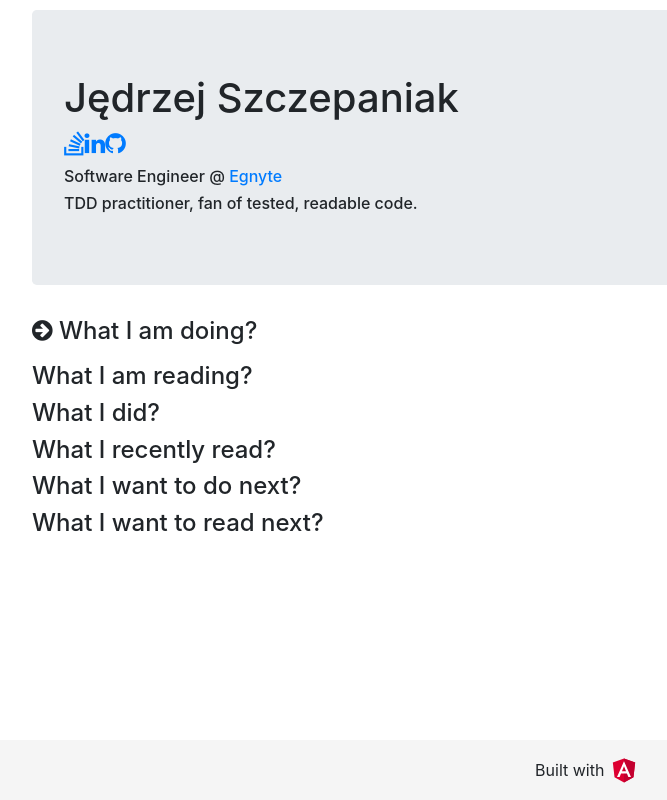
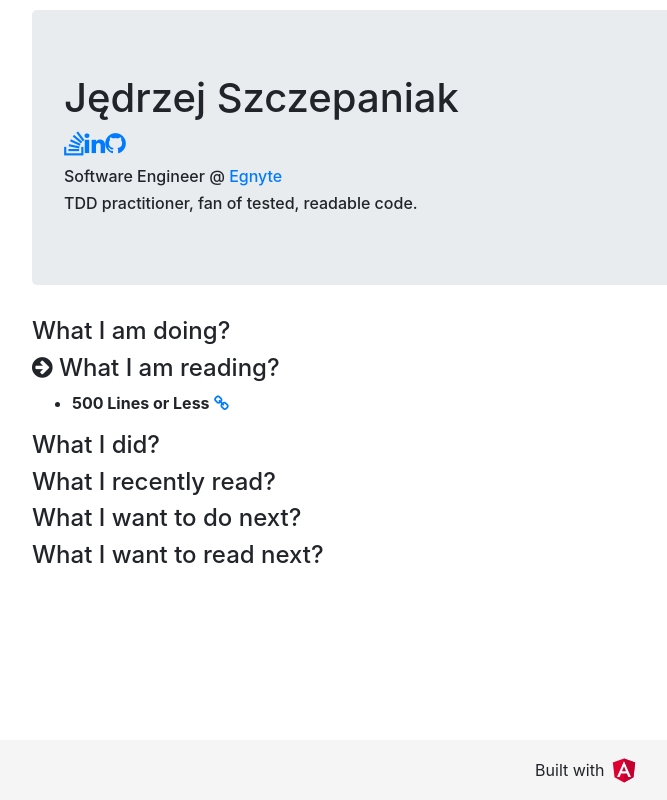
Before and after one commit to jbszczepaniak/me, an Angular app: page / in a window 1280 px wide. Shown: the whole page, without its empty margins (53-720 px from the left). Built offline with nearby package versions, Linux system fonts and the light colour scheme.

Commit message:
Update book

```diff
--- a/src/app/app.component.ts
+++ b/src/app/app.component.ts
@@ -30,9 +30,9 @@ export class AppComponent {
       },
       {title: 'What I am reading?', collapsed: true, items: [
         {
-          title: 'Nginx HTTP Server',
+          title: '500 Lines or Less',
           description: null,
-          url: 'https://www.amazon.com/Nginx-HTTP-Server-Clement-Nedelcu/dp/1785280333',
+          url: 'http://aosabook.org/en/index.html',
         },
       ]},
       {title: 'What I did?', collapsed: true, items: [
@@ -126,6 +126,16 @@ export class AppComponent {
       ]},
       {title: 'What I want to read next?', collapsed: true, items: [
         {
+          title: 'The Architecture of Open Source Applications, Volume I',
+          description: null,
+          url: 'http://aosabook.org/en/index.html',
+        },
+        {
+          title: 'The Architecture of Open Source Applications, Volume II',
+          description: null,
+          url: 'http://aosabook.org/en/index.html',
+        },
+        {
           title: 'Code Complete',
           description: null,
           url: null,
@@ -167,6 +177,16 @@ export class AppComponent {
         }
       ]},
     ];
+
+    // Uncollapse first non-empty section.
+    for (const section of this.sections) {
+      if (section.items.length === 0) {
+        section.collapsed = true;
+      } else {
+        section.collapsed = false;
+        break;
+      }
+    }
   }
   public open(section) {
     this.sections.map(s => s.collapsed = true);
```
